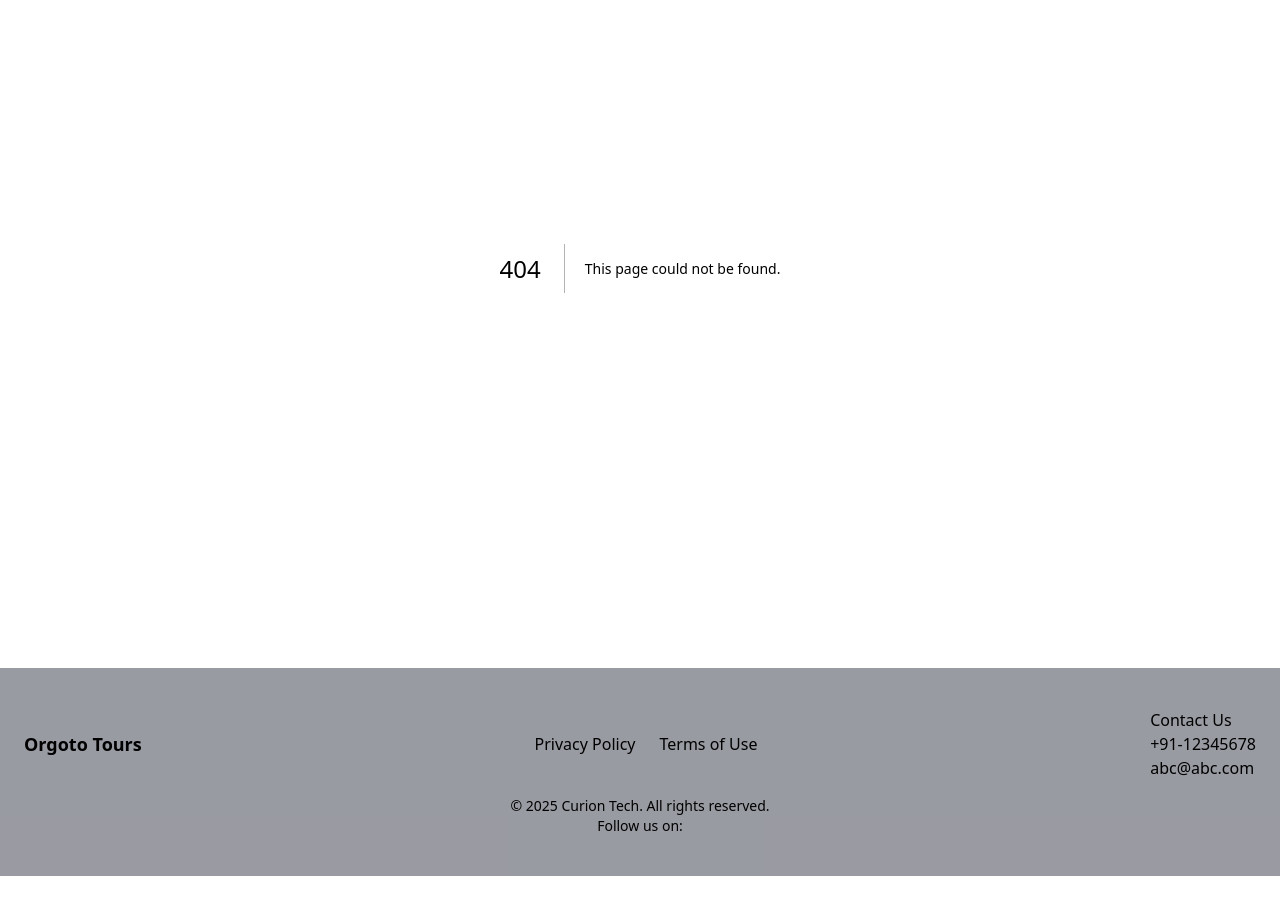
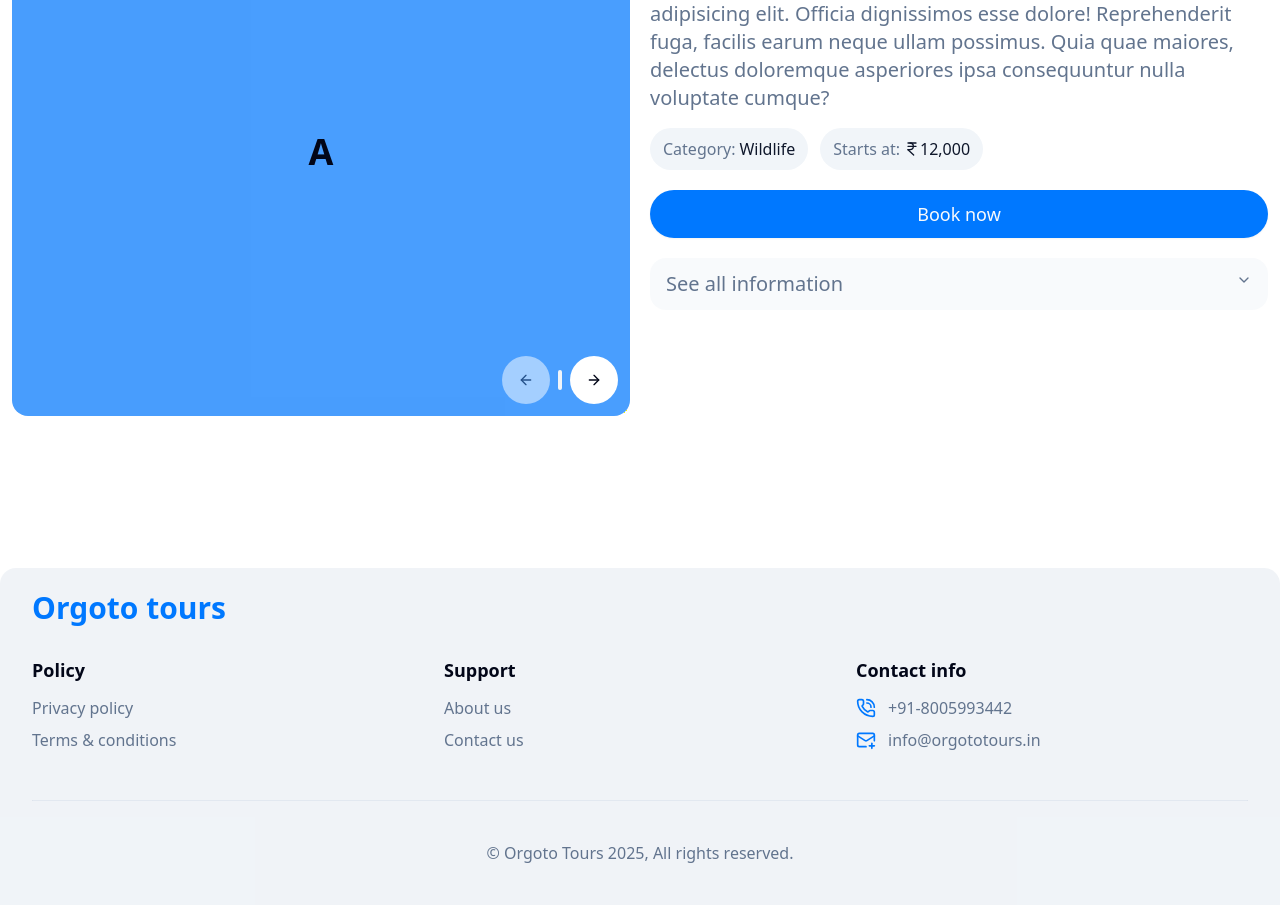
Before and after one commit to DEBOJEETDAS36/travelz, a Next.js app: page /123 in a window 1280 px wide. Before the commit this address had no page. Shown: the part 200-1105 px from the top of the page. Before the commit the page ends 1076 px from the top, so only its background shows below. Built offline with nearby package versions, Linux system fonts and the light colour scheme.

Commit message:
Contact and package page

```diff
--- /dev/null
+++ b/app/[id]/page.tsx
@@ -0,0 +1,139 @@
+import { Badge } from "@/components/ui/badge";
+import { Button } from "@/components/ui/button";
+import {
+  Carousel,
+  CarouselContent,
+  CarouselItem,
+  CarouselNext,
+  CarouselPrevious,
+} from "@/components/ui/carousel";
+import { IndianRupee } from "lucide-react";
+import {
+  Accordion,
+  AccordionContent,
+  AccordionItem,
+  AccordionTrigger,
+} from "@/components/ui/accordion";
+
+export default async function Page({
+  params,
+}: {
+  params: Promise<{ id: string }>;
+}) {
+  const id = (await params).id;
+  return (
+    <main>
+      <section className="wrapper md:flex-row min-h-screen md:min-h-[80vh] flex flex-col gap-5 mt-5 mb-10">
+        <div className="w-full md:w-1/2 h-fit">
+          <Carousel className="aspect-square max-h-132 w-full bg-accent relative rounded-2xl overflow-hidden">
+            <CarouselContent className="text-4xl font-semibold">
+              <CarouselItem className="bg-primary/70 fl_center">A</CarouselItem>
+              <CarouselItem className="bg-emerald-500 fl_center text-8xl">
+                B
+              </CarouselItem>
+              <CarouselItem className="bg-chart-4 fl_center text-8xl">
+                C
+              </CarouselItem>
+            </CarouselContent>
+
+            <div className="flex items-center gap-2 absolute ring-0 bottom-0 w-full justify-end p-3">
+              <CarouselPrevious
+                variant="ghost"
+                className="rounded-full h-12 w-12 bg-background"
+              />
+              <div className="h-5 w-1 rounded-full bg-accent" />
+              <CarouselNext
+                variant="ghost"
+                className="rounded-full h-12 w-12 bg-background"
+              />
+            </div>
+          </Carousel>
+        </div>
+
+        <div className="md:w-1/2">
+          <h1 className="h_lg text-primary">Package name</h1>
+          <p className="text-xl text-muted-foreground mt-3">
+            Package description Lorem ipsum dolor sit amet consectetur
+            adipisicing elit. Officia dignissimos esse dolore! Reprehenderit
+            fuga, facilis earum neque ullam possimus. Quia quae maiores,
+            delectus doloremque asperiores ipsa consequuntur nulla voluptate
+            cumque?
+          </p>
+          <div className="mt-4 flex flex-row flex-wrap gap-3">
+            <Badge
+              variant="secondary"
+              className="px-3 py-2 text-base rounded-full"
+            >
+              <span className="text-muted-foreground">Category:</span>
+              <span className="inline-flex items-center">Wildlife</span>
+            </Badge>
+            <Badge
+              variant="secondary"
+              className="px-3 py-2 text-base rounded-full"
+            >
+              <span className="text-muted-foreground">Starts at:</span>
+              <span className="inline-flex items-center">
+                <IndianRupee className="size-4" />
+                12,000
+              </span>
+            </Badge>
+          </div>
+          <Button size="lg" className="py-6 text-lg mt-5 rounded-full w-full">
+            Book now
+          </Button>
+          <Accordion type="single" collapsible className="mt-5">
+            <AccordionItem value="item-1">
+              <AccordionTrigger className="bg-accent/50 px-4 py-3">
+                See all information
+              </AccordionTrigger>
+              <AccordionContent className="flex flex-col gap-4">
+                <div>
+                  <p className="text-xl text-foreground">Lorem ipsum</p>
+                  <ul className="list-disc marker:text-primary ml-6 text-lg mt-2">
+                    <li>
+                      Lorem ipsum onse quatur imos mollitia facere in similique
+                      voluptatem aliquam nam qui placeat.
+                    </li>
+                    <li>
+                      Lorem ipsum onse quatur imos mollitia facere in similique
+                      voluptatem aliquam nam qui placeat.
+                    </li>
+                    <li>
+                      Lorem ipsum onse quatur imos mollitia facere in similique
+                      voluptatem aliquam nam qui placeat.
+                    </li>
+                    <li>
+                      Lorem ipsum onse quatur imos mollitia facere in similique
+                      voluptatem aliquam nam qui placeat.
+                    </li>
+                  </ul>
+                </div>
+                <div>
+                  <p className="text-xl text-foreground">Lorem ipsum</p>
+                  <ul className="list-disc marker:text-primary ml-6 text-lg mt-2">
+                    <li>
+                      Lorem ipsum onse quatur imos mollitia facere in similique
+                      voluptatem aliquam nam qui placeat.
+                    </li>
+                    <li>
+                      Lorem ipsum onse quatur imos mollitia facere in similique
+                      voluptatem aliquam nam qui placeat.
+                    </li>
+                    <li>
+                      Lorem ipsum onse quatur imos mollitia facere in similique
+                      voluptatem aliquam nam qui placeat.
+                    </li>
+                    <li>
+                      Lorem ipsum onse quatur imos mollitia facere in similique
+                      voluptatem aliquam nam qui placeat.
+                    </li>
+                  </ul>
+                </div>
+              </AccordionContent>
+            </AccordionItem>
+          </Accordion>
+        </div>
+      </section>
+    </main>
+  );
+}
--- /dev/null
+++ b/app/packages/page.tsx
@@ -0,0 +1,5 @@
+const AllPackages = () => {
+  return <main>AllPackages</main>;
+};
+
+export default AllPackages;
--- a/components/ContactSection.tsx
+++ b/components/ContactSection.tsx
@@ -1,5 +1,34 @@
+import { MailPlus, PhoneCall } from "lucide-react";
+import { Button } from "./ui/button";
+
 const ContactSection = () => {
-  return <section id="contact" className="min-h-[80vh] fl_center wrapper">Contact section</section>;
+  return (
+    <section
+      id="contact"
+      className="wrapper flex flex-col md:flex-row gap-5 py-10"
+    >
+      <div className="bg-primary/30 w-full md:w-1/2 aspect-square max-h-136 rounded-2xl"></div>
+      <div className="md:w-1/2">
+        <h2 className="h_md text-primary">Contact us</h2>
+        <p className="text-lg text-muted-foreground mt-3">
+          Lorem ipsum dolor sit amet, consectetur adipisicing elit. Veritatis
+          laborum ex, fuga consequatur harum sequi cupiditate expedita deserunt
+          porro minus, labore molestias impedit distinctio voluptatum voluptatem
+          obcaecati nesciunt. Magnam, mollitia?
+        </p>
+        <div className="grid gap-3 mt-5 lg:grid-cols-2">
+          <Button variant="secondary" size="lg" className="py-6 text-base">
+            <MailPlus className="size-6" />
+            Gmail
+          </Button>
+          <Button variant="secondary" size="lg" className="py-6 text-base">
+            <PhoneCall className="size-6" />
+            Phone
+          </Button>
+        </div>
+      </div>
+    </section>
+  );
 };
 
 export default ContactSection;
--- a/components/Footer.tsx
+++ b/components/Footer.tsx
@@ -1,29 +1,48 @@
+import { MailPlus, PhoneCall } from "lucide-react";
+
 const Footer = () => {
   return (
-    <footer className="dark:bg-accent bg-foreground/40 py-10">
-      <div className="container mx-auto flex flex-col md:flex-row justify-between items-center px-6">
-        {/* Logo or Brand Name */}
-        <div className="text-lg font-semibold">Orgoto Tours</div>
-
-        <div className="flex flex-row flex-wrap space-x-6">
-          <div>Privacy Policy</div>
-          <div>Terms of Use</div>
+    <footer className="wrapper py-10 bg-border/50 dark:bg-accent rounded-t-2xl">
+      <div className="px-5 flex gap-12 flex-col">
+        <div>
+          <p className="h_sm text-primary leading-0">Orgoto tours</p>
+        </div>
+        <div className="flex-1 grid grid-cols-1 sm:grid-cols-2 lg:grid-cols-3 gap-5">
+          <div>
+            <p className="font-semibold text-lg">Policy</p>
+            <ul className="flex flex-col gap-2 mt-3 text-muted-foreground">
+              <li>Privacy policy</li>
+              <li>Terms & conditions</li>
+            </ul>
+          </div>
+          <div>
+            <p className="font-semibold text-lg">Support</p>
+            <ul className="flex flex-col gap-2 mt-3 text-muted-foreground">
+              <li>About us</li>
+              <li>Contact us</li>
+            </ul>
+          </div>
+          <div>
+            <p className="font-semibold text-lg">Contact info</p>
+            <ul className="flex flex-col gap-2 mt-3 text-muted-foreground">
+              <li className="inline-flex items-center gap-3">
+                <PhoneCall className="text-primary size-5" /> +91-8005993442
+              </li>
+              <li className="inline-flex items-center gap-3">
+                <MailPlus className="text-primary size-5" /> info@orgototours.in
+              </li>
+            </ul>
+          </div>
         </div>
 
-        {/* Social Media Links */}
-        <div className="flex space-x-4 mt-4 md:mt-0">
-          <a href="#" className="flex flex-col">
-            <div>Contact Us</div>
-            <div>+91-12345678</div>
-            <div>abc@abc.com</div>
-          </a>
+        <div>
+          <hr className="bg-muted-foreground/70 h-[1px] rounded-full" />
+          <div className="mt-10">
+            <p className="text-center text-muted-foreground">
+              &copy; Orgoto Tours 2025, All rights reserved.
+            </p>
+          </div>
         </div>
-      </div>
-
-      {/* Copyright */}
-      <div className="text-center text-sm mt-4 flex flex-col">
-        <p>© {new Date().getFullYear()} Curion Tech. All rights reserved.</p>
-        <div>Follow us on: </div>
       </div>
     </footer>
   );
--- a/components/ReviewSection.tsx
+++ b/components/ReviewSection.tsx
@@ -79,6 +79,7 @@ const ReviewSection = () => {
           className="absolute w-1 left-1/2 -translate-x-1/2 top-0 rounded-full bg-primary hidden md:block blur-md"
         />
 
+        <div className="absolute size-32 rounded-full bg-primary/40 top-1/2 left-1/2 -translate-1/2 blur-3xl scale-[2.5]"/>
         <div className="absolute size-4 rounded-full bg-primary left-1/2 -translate-x-1/2 top-0 hidden md:block" />
         <div className="absolute size-6 rounded-full bg-primary left-1/2 -translate-x-1/2 -translate-y-1/2 top-0 blur-lg hidden md:block" />
 
--- a/components/shared/Faq.tsx
+++ b/components/shared/Faq.tsx
@@ -14,10 +14,8 @@ const Faq = ({
   value: string;
 }) => {
   return (
-    <AccordionItem value={value}>
-      <AccordionTrigger className="text-muted-foreground">
-        {title}
-      </AccordionTrigger>
+    <AccordionItem value={value} className="mt-2">
+      <AccordionTrigger className="hover:px-0">{title}</AccordionTrigger>
       <AccordionContent>{description}</AccordionContent>
     </AccordionItem>
   );
--- a/components/shared/PackageCard.tsx
+++ b/components/shared/PackageCard.tsx
@@ -8,7 +8,7 @@ import {
 } from "@/components/ui/card";
 import React from "react";
 import { Button } from "../ui/button";
-import { Expand, LocateIcon, MapPin } from "lucide-react";
+import { MapPin } from "lucide-react";
 import {
   Dialog,
   DialogContent,
@@ -24,15 +24,19 @@ import {
   CarouselNext,
   CarouselPrevious,
 } from "@/components/ui/carousel";
-import Image from "next/image";
+import { Badge } from "../ui/badge";
 import Link from "next/link";
-import { Badge } from "../ui/badge";
 
 const PackageCard = () => {
   return (
     <Card className="break-inside-avoid w-full pt-0 overflow-hidden">
       <div className="w-full aspect-video bg-primary/20 relative">
-        <Badge className="px-4 py-3 rounded-full absolute bottom-0 right-6 bg-card translate-y-1/2 text-base tracking-wide" variant="secondary">Wildlife</Badge>
+        <Badge
+          className="px-4 py-3 rounded-full absolute bottom-0 right-6 bg-card translate-y-1/2 text-base tracking-wide"
+          variant="secondary"
+        >
+          Wildlife
+        </Badge>
       </div>
       <CardHeader>
         <CardTitle>Card title</CardTitle>
@@ -122,8 +126,8 @@ const PackageCard = () => {
             </div>
           </DialogContent>
         </Dialog>
-        <Button className="w-full" size="lg">
-          Book now
+        <Button className="w-full" size="lg" asChild>
+          <Link href="/123">Explore package</Link>
         </Button>
       </CardFooter>
     </Card>
--- a/components/ui/accordion.tsx
+++ b/components/ui/accordion.tsx
@@ -19,7 +19,7 @@ function AccordionItem({
   return (
     <AccordionPrimitive.Item
       data-slot="accordion-item"
-      className={cn("border-b last:border-b-0", className)}
+      className={cn(className)}
       {...props}
     />
   );
@@ -35,7 +35,7 @@ function AccordionTrigger({
       <AccordionPrimitive.Trigger
         data-slot="accordion-trigger"
         className={cn(
-          "focus-visible:border-ring focus-visible:ring-ring/50 flex flex-1 items-start justify-between gap-4 rounded-md py-4 text-left text-xl font-medium transition-all outline-none hover:underline focus-visible:ring-[3px] disabled:pointer-events-none disabled:opacity-50 [&[data-state=open]>svg]:rotate-180",
+          "focus-visible:border-ring data-[state=open]:bg-accent/50 data-[state=open]:px-4 hover:px-4 data-[state=open]:rounded-b-none focus-visible:ring-ring/50 flex flex-1 items-start justify-between gap-4 rounded-xl py-4 text-left text-xl font-medium transition-all outline-none text-muted-foreground hover:text-foreground data-[state=open]:text-foreground focus-visible:ring-[3px] disabled:pointer-events-none disabled:opacity-50 [&[data-state=open]>svg]:rotate-180",
           className
         )}
         {...props}
@@ -55,7 +55,7 @@ function AccordionContent({
   return (
     <AccordionPrimitive.Content
       data-slot="accordion-content"
-      className="data-[state=closed]:animate-accordion-up data-[state=open]:animate-accordion-down transition-all overflow-hidden text-base text-muted-foreground"
+      className="p-4 data-[state=closed]:animate-accordion-up data-[state=open]:animate-accordion-down data-[state=open]:border transition-all overflow-hidden text-base text-muted-foreground rounded-b-xl"
       {...props}
     >
       <div className={cn("pt-0 pb-4", className)}>{children}</div>
--- a/constants/index.ts
+++ b/constants/index.ts
@@ -1,17 +1,32 @@
 const packages = [
   {
-    name: "Darjeeling",
-    url: "https://react.dev/",
-  },
-  {
-    name: "Manali",
-    url: "https://nextjs.org/",
+    id: "123",
+    images: ["image1.jpg", "image2.jpg", "image3.jpg"],
+    title: "Package 1",
+    description: "Description 1",
+    destination: "Destination 1",
+    category: ["Category 1", "Category 2"],
+    moreInfo: [
+      {
+        title: "More Info 1",
+        description: "Description 1",
+      },
+      {
+        title: "More Info 2",
+        description: "Description 2",
+      },
+    ],
   },
 ];
 
 export type Tpackage = {
-  name: string;
-  url: string;
+  id: string;
+  images: string[];
+  title: string;
+  description: string;
+  destination: string;
+  category: string[];
+  moreInfo: object[];
 };
 
 const navLinks = [
```
